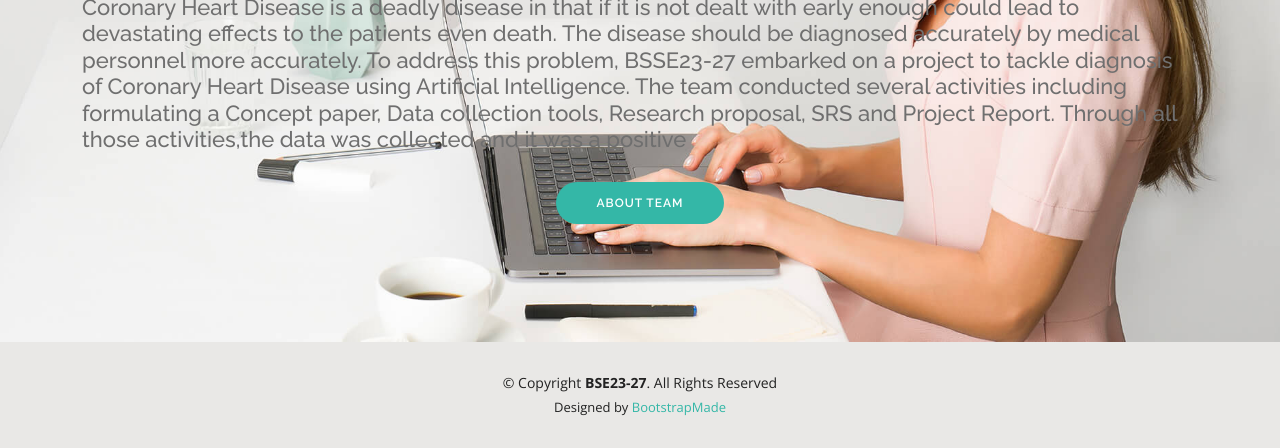
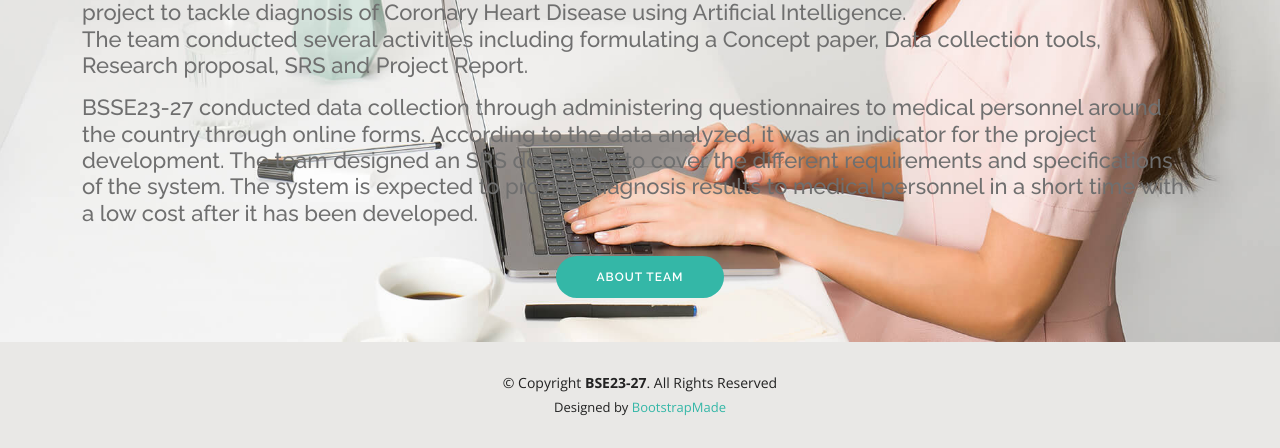
Before and after one commit to js-316/blog, a plain HTML site: page index.html in a window 1280 px wide. Shown: the part 458-906 px from the top of the page. Drawn offline with nearby package versions, Linux system fonts and the light colour scheme.

Commit message:
Add existing file

```diff
--- a/index.html
+++ b/index.html
@@ -84,11 +84,15 @@
       <h1>Project Overview</h1>
       <h2>
         Coronary Heart Disease is a deadly disease in that if it is not dealt with early enough could lead to devastating effects to the patients even death.
-        The disease should be diagnosed accurately by medical personnel more accurately.
+        The disease should be diagnosed by medical personnel more accurately in a short time period and at a lower cost.
         To address this problem, BSSE23-27 embarked on a project to tackle diagnosis of Coronary Heart Disease using Artificial Intelligence.
-        The team conducted several activities including formulating a Concept paper, Data collection tools, Research proposal, SRS and Project Report.
-        Through all those activities,the data was collected and it was a positive
+        <p>The team conducted several activities including formulating a Concept paper, Data collection tools, Research proposal, SRS and Project Report.</p>
+        BSSE23-27 conducted data collection through administering questionnaires to medical personnel around the country through online forms.
+        According to the data analyzed, it was an indicator for the project development. The team designed an SRS document to cover
+          the different requirements and specifications of the system.
 
+
+        The system is expected to provide diagnosis results to medical personnel in a short time with a low cost after it has been developed.
       </h2>
       <a href="teams.html" class="btn-about">About Team</a>
     </div>
```
